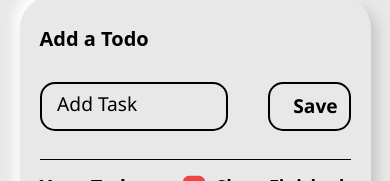
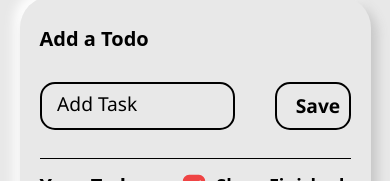
Before and after one commit to mishra0703/Todo-List-App, a React (Vite) app: page / in a window 390 px wide. Shown: the part 120-301 px from the top of the page. Built offline with nearby package versions, Linux system fonts and the light colour scheme.

Commit message:
new commit

```diff
--- a/src/App.css
+++ b/src/App.css
@@ -148,6 +148,18 @@ body {
 .inputGroup button:hover::before {
   width: 100%;
 }
+
+
+@media only screen and (max-width: 640px) {
+
+  .inputGroup button{
+    padding: 0em 1em;
+    justify-content: center;
+    align-items: center;
+  }
+
+}
+
 
 .first-cap::first-letter {
   text-transform: uppercase;
--- a/src/App.jsx
+++ b/src/App.jsx
@@ -123,7 +123,7 @@ function App() {
               />
               <label htmlFor="name">Add Task</label>
               <button
-                className="text-(--text-color) border-2 border-red-600"
+                className="text-(--text-color) border-2 border-red-600 max-sm:"
                 onClick={handleAdd}
                 disabled={todo.length < 2}
               >
```
